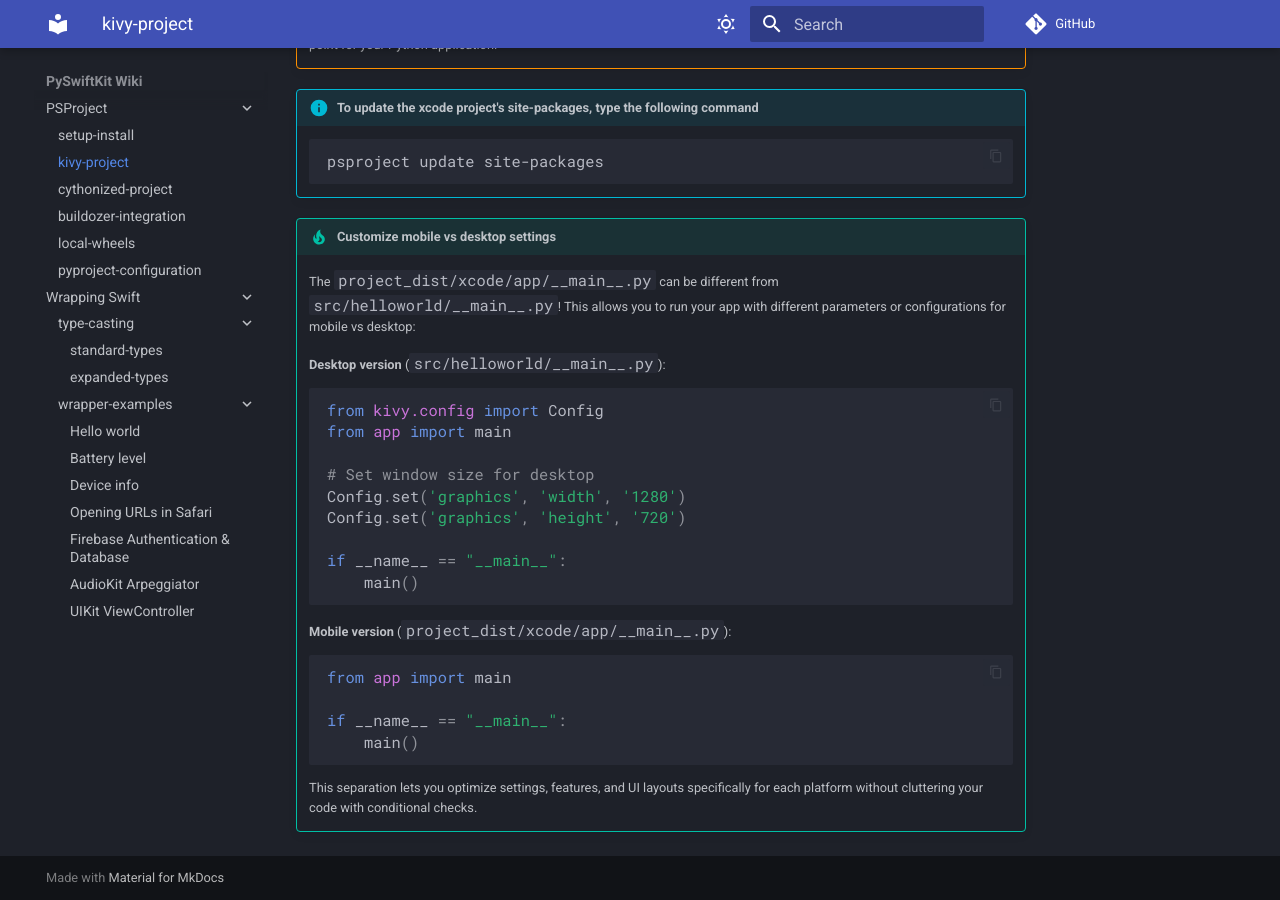
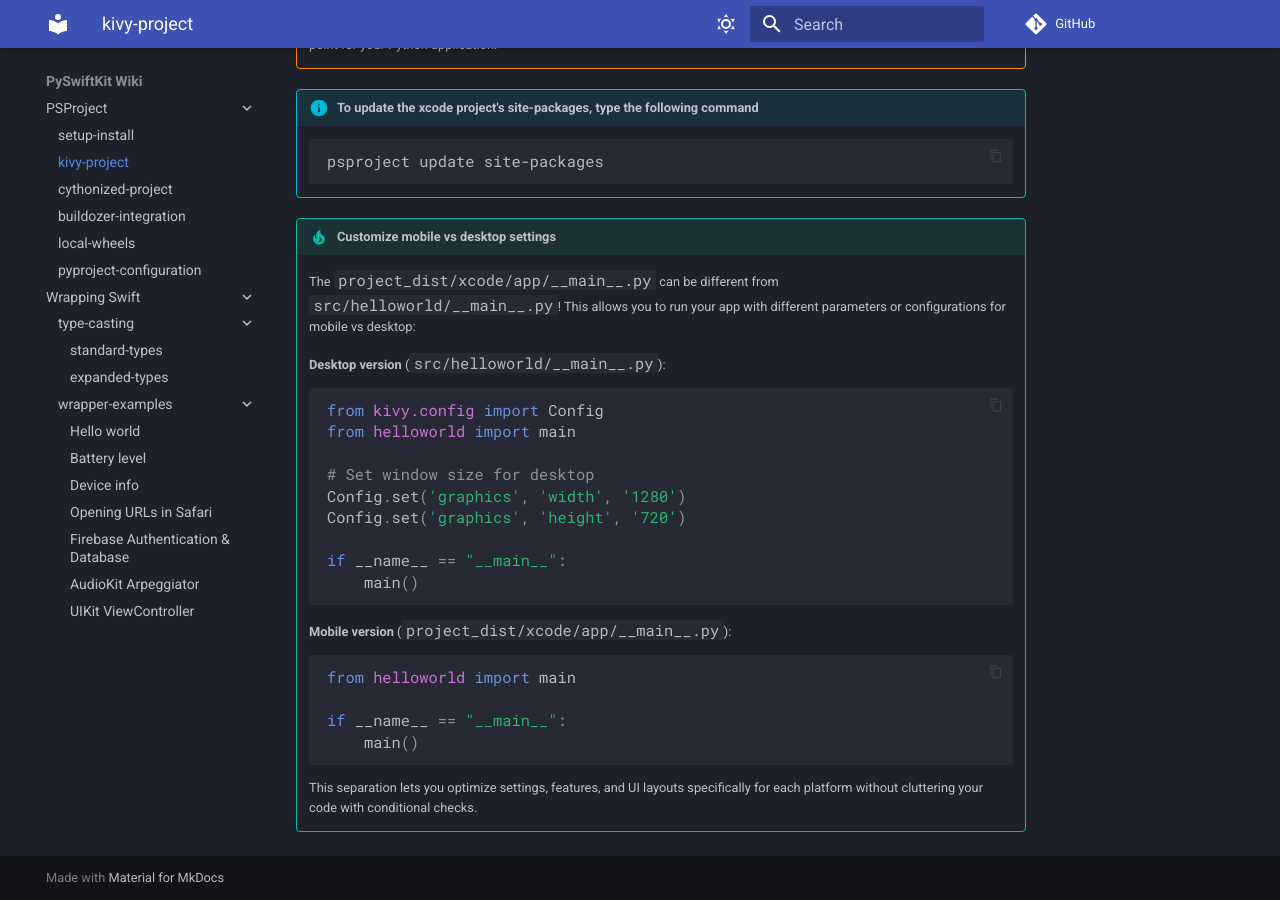
Before and after one commit to Py-Swift/wiki-source, an MkDocs documentation site: the page built from docs/project/kivy/create.md, in a window 1280 px wide and 900 px high, scrolled down 3240 px. Built offline with MkDocs 1.6.1 and Material for MkDocs 9.7.7, drawn with Linux system fonts in a browser that asks for light colours; comment, search, counter and statistics services are not loaded.

Commit message:
Update import to use 'from helloworld import main'

````diff
--- a/docs/project/kivy/create.md
+++ b/docs/project/kivy/create.md
@@ -52,7 +52,7 @@
     **Desktop version** (`src/helloworld/__main__.py`):
     ```python
     from kivy.config import Config
-    from app import main
+    from helloworld import main
 
     # Set window size for desktop
     Config.set('graphics', 'width', '1280')
@@ -64,7 +64,7 @@
 
     **Mobile version** (`project_dist/xcode/app/__main__.py`):
     ```python
-    from app import main
+    from helloworld import main
 
     if __name__ == "__main__":
         main()
````
